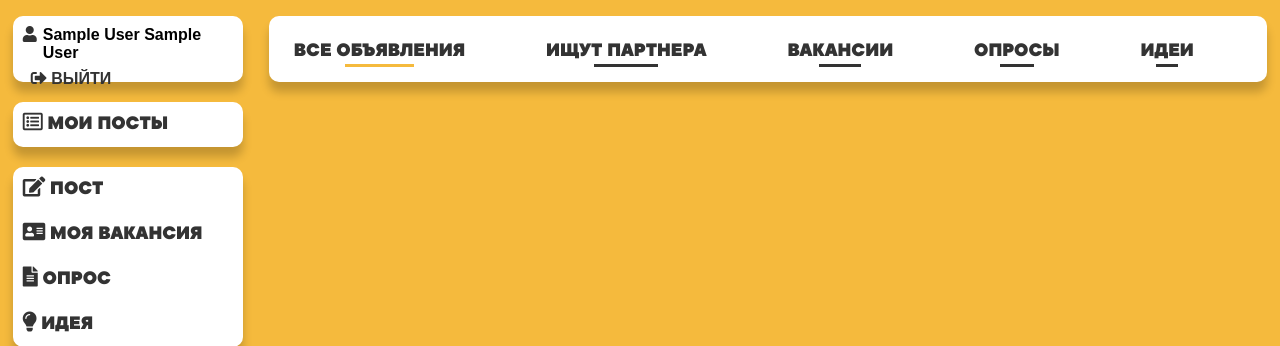
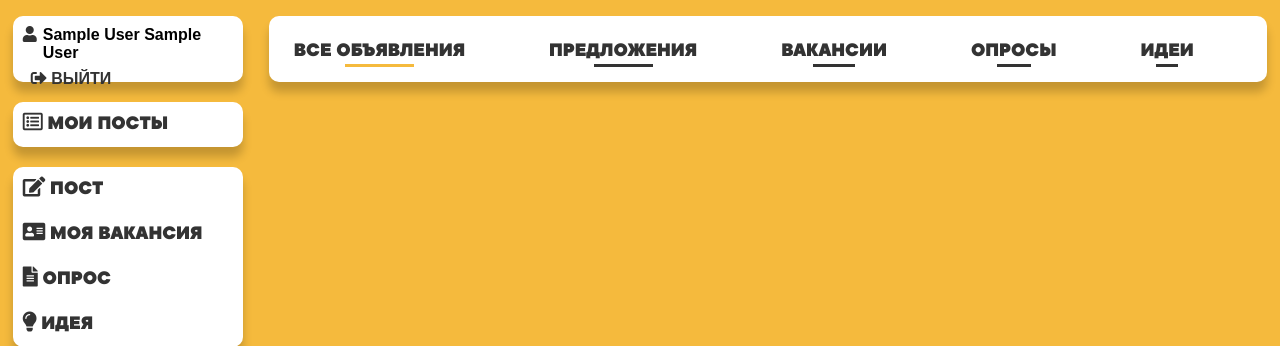
Before and after one commit to nocthu/IVR, a Flask app: page / in a window 1280 px wide. Shown: the top 346 px of the page. Run offline with Flask 2, Linux system fonts and the light colour scheme; the visitor is signed in with stand-in values (Sample User, id 1); data that the repository does not hold is empty; parts of the project's set-up code (start-up, migrations or seed data) failed here and were passed over; some libraries are stand-ins or nearby versions.

Commit message:
design-?

```diff
--- a/templates/index.html
+++ b/templates/index.html
@@ -63,7 +63,7 @@
                 </li>
 
                 <li class="type" data-filter="forme">
-                    <a href="#" class="custom-underline">Ищут партнера</a>
+                    <a href="#" class="custom-underline">Предложения</a>
                 </li>
 
                 <li class="type" data-filter="me">
```
